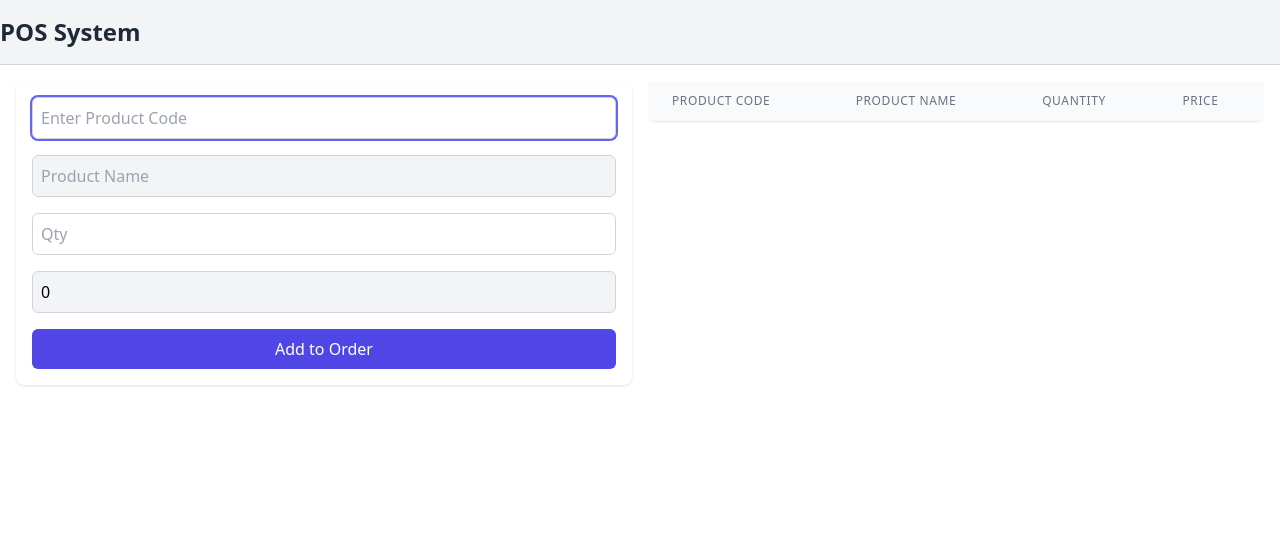
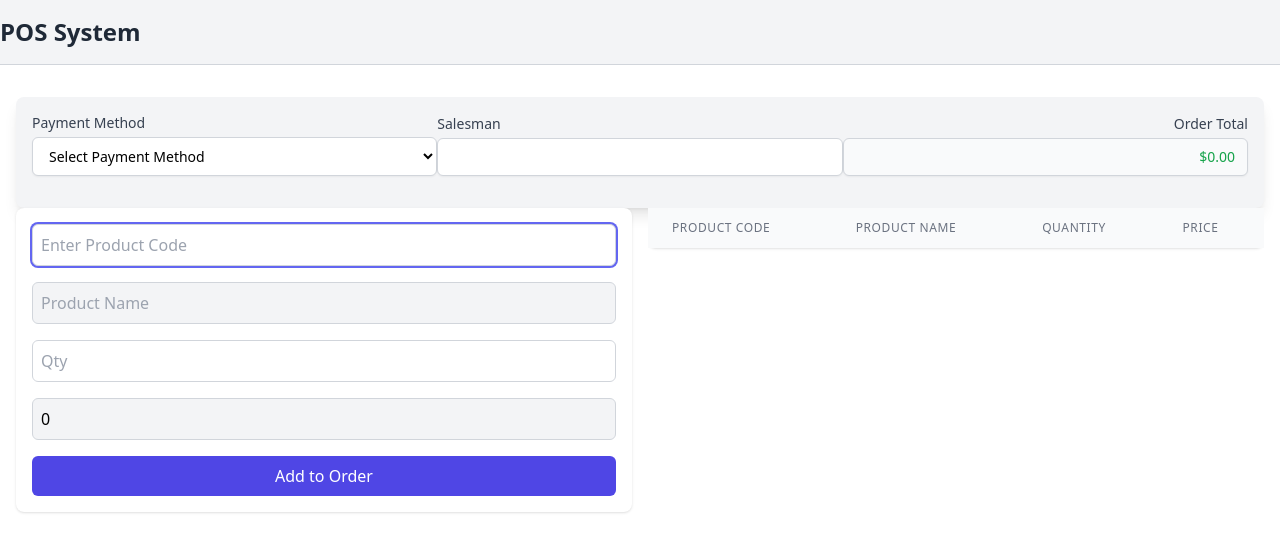
Before and after one commit to jamshidults/pos_app_django_svelte, a Svelte app in the folder pos-frontend/: page / in a window 1280 px wide. Shown: the top 552 px of the page. Built offline with nearby package versions, Linux system fonts and the light colour scheme.

Commit message:
[UPD] pos_frontend: order total and payment method added

```diff
--- a/pos-frontend/src/App.svelte
+++ b/pos-frontend/src/App.svelte
@@ -3,15 +3,20 @@
   import Header from './components/Header.svelte';
   import ProductEntryForm from './components/ProductEntryForm.svelte';
   import OrderDetails from './components/OrderDetails.svelte';
+  import OrderFooter from './components/OrderFooter.svelte';
   import axios from 'axios';
 
-  let items = [
-    { product_code: 2125, product_id: 2, product_name: "bra 750 ml", unit_qty: 1, qty_in_ltr: 0.750, price: 300 }
-  ];
+
   let orderItems = [];
   let editItem = null;
   let selectedOrderIndex = -1;
   let nextId = 1;
+  let paymentMethod = '';
+  let productFocus = false
+
+  let salesman = '';
+
+  $: orderTotal = orderItems.reduce((sum, item) => sum + (item.qty * item.price), 0);
 
   function addOrderItem(event) {
     const newItem = event.detail;
@@ -26,17 +31,21 @@
       orderItems = [...orderItems, { ...newItem, id: nextId++ }];
     }
     selectedOrderIndex = -1;
+
   }
 
   function handleKeydown(event) {
     if (event.key === 'ArrowUp' || event.key === 'ArrowDown' || event.key === 'PageDown') {
       event.preventDefault();
-      if (event.key === 'PageDown') {
+      if (event.key === 'PageDown' && orderItems.length >0) {
+
         saveOrder();
       }
       if (event.key === 'ArrowUp') {
+        console.log("arrow up and from App svelte");
         selectedOrderIndex = Math.max(0, selectedOrderIndex - 1);
       } else if (event.key === 'ArrowDown') {
+        console.log("arrow down and from App svelte");
         selectedOrderIndex = Math.min(orderItems.length - 1, selectedOrderIndex + 1);
       }
     } else if ((event.key === 'Delete' || event.key === 'd' || event.key === 'D') && selectedOrderIndex !== -1) {
@@ -50,7 +59,10 @@
   async function saveOrder() {
     try {
       const response = await axios.post('http://localhost:8000/api/orders/', {
-        order_details: orderItems
+        order_details: orderItems,
+        payment_method: paymentMethod,
+        order_total: orderTotal,
+        salesman: salesman
       });
       printReceipt(response.data);
       resetOrderLines();
@@ -58,6 +70,8 @@
       console.error('Error saving order:', error);
     }
   }
+
+
 
   function printReceipt(order) {
     // Generate receipt content
@@ -71,6 +85,9 @@
             <li>${detail.product_name} - ${detail.qty} x ${detail.price}</li>
           `).join('')}
         </ul>
+        <p>Payment Method: ${order.payment_method}</p>
+        <p>Order Total: ${order.order_total}</p>
+        <p>Salesman: ${order.salesman}</p>
       </div>
     `;
 
@@ -94,11 +111,13 @@
 
   function resetOrderLines() {
     orderItems = [];
+    orderTotal = 0;
   }
 
   function deleteOrderLine(index) {
     orderItems = orderItems.filter((_, i) => i !== index);
     selectedOrderIndex = -1;
+
   }
 
   function editOrderLine(index) {
@@ -113,10 +132,14 @@
 
 <Header />
 <main tabindex="0" role="application" aria-label="POS Application" class="container mx-auto p-4">
+<div>
+    <OrderFooter bind:paymentMethod bind:orderTotal bind:salesman />
+  <div>
   <div class="grid grid-cols-1 md:grid-cols-2 gap-4">
-    <ProductEntryForm {items} on:addItem={addOrderItem} {editItem} />
+    <ProductEntryForm {editItem} on:addItem={addOrderItem}  />
     <OrderDetails {orderItems} {selectedOrderIndex} on:select={event => selectedOrderIndex = event.detail} />
   </div>
+
 </main>
 
 <style>
--- /dev/null
+++ b/pos-frontend/src/components/OrderFooter.svelte
@@ -0,0 +1,29 @@
+<script>
+  export let paymentMethod = 'cash';
+  export let orderTotal = 0;
+  export let salesman = 'jamshid';
+</script>
+
+<div class="bg-gray-100 p-4 mt-4 rounded-lg shadow-lg">
+  <div class="flex justify-between items-center mb-4">
+    <div class="w-1/3">
+      <label for="paymentMethod" class="block text-sm font-medium text-gray-700">Payment Method</label>
+      <select id="paymentMethod" bind:value={paymentMethod} class="mt-1 block w-full py-2 px-3 border border-gray-300 bg-white rounded-md shadow-sm focus:outline-none focus:ring-indigo-500 focus:border-indigo-500 sm:text-sm">
+        <option value="">Select Payment Method</option>
+        <option value="cash">Cash</option>
+        <option value="card">Card</option>
+        <option value="upi">UPI</option>
+      </select>
+    </div>
+    <div class="w-1/3">
+      <label for="salesman" class="block text-sm font-medium text-gray-700">Salesman</label>
+      <input type="text" id="salesman" bind:value={salesman} class="mt-1 block w-full py-2 px-3 border border-gray-300 bg-white rounded-md shadow-sm focus:outline-none focus:ring-indigo-500 focus:border-indigo-500 sm:text-sm" />
+    </div>
+    <div class="w-1/3 text-right">
+      <label for="orderTotal" class="block text-sm font-medium text-gray-700">Order Total</label>
+      <div id="orderTotal" class="mt-1 block w-full py-2 px-3 border border-gray-300 bg-gray-50 rounded-md shadow-sm focus:outline-none focus:ring-indigo-500 focus:border-indigo-500 sm:text-sm text-green-600">
+        ${orderTotal.toFixed(2)}
+      </div>
+    </div>
+  </div>
+</div>
--- /dev/null
+++ b/pos-frontend/src/components/OrderTotal.svelte
@@ -0,0 +1,16 @@
+<script>
+  export let orderItems = [];
+  $: total = orderItems.reduce((sum, item) => sum + (item.qty * item.price), 0);
+</script>
+
+<div class="order-total border p-4 rounded-lg shadow-md bg-white">
+  <h3 class="text-xl font-semibold mb-4">Order Total</h3>
+  <p class="text-lg">${total.toFixed(2)}</p>
+</div>
+
+<style>
+  .order-total {
+    max-width: 400px;
+    margin: auto;
+  }
+</style>
--- /dev/null
+++ b/pos-frontend/src/components/PaymentMethod.svelte
@@ -0,0 +1,35 @@
+<script>
+  import { createEventDispatcher } from 'svelte';
+  const dispatch = createEventDispatcher();
+
+  export let paymentMethod = "cash";
+  export let salesman = "";
+
+  function handlePaymentMethodChange(event) {
+    paymentMethod = event.target.value;
+    dispatch('paymentMethodChange', paymentMethod);
+  }
+
+  function handleSalesmanChange(event) {
+    salesman = event.target.value;
+    dispatch('salesmanChange', salesman);
+  }
+</script>
+
+<div class="payment-method border p-4 rounded-lg shadow-md bg-white">
+  <h3 class="text-xl font-semibold mb-4">Payment Method</h3>
+  <select bind:value={paymentMethod} on:change={handlePaymentMethodChange} class="border rounded p-2 w-full mb-4">
+    <option value="cash">Cash</option>
+    <option value="card">Card</option>
+    <option value="upi">UPI</option>
+  </select>
+  <h3 class="text-xl font-semibold mb-4">Salesman</h3>
+  <input type="text" bind:value={salesman} on:change={handleSalesmanChange} class="border rounded p-2 w-full mb-4">
+</div>
+
+<style>
+  .payment-method {
+    max-width: 400px;
+    margin: auto;
+  }
+</style>
--- a/pos-frontend/src/components/ProductEntryForm.svelte
+++ b/pos-frontend/src/components/ProductEntryForm.svelte
@@ -1,8 +1,9 @@
 <script>
   import { createEventDispatcher, onMount } from 'svelte';
   import axios from 'axios';
-  export let items = [];
+
   export let editItem = null;
+
   let productCode = '';
   let product = null;
   let qty = '';
@@ -22,6 +23,9 @@
   $: if (editItem) {
     populateForm(editItem);
   }
+
+
+
 
   async function populateForm(item) {
     productCode = item.product_code;
@@ -68,8 +72,9 @@
       } else if (document.activeElement === qtyInput) {
         addProduct();
       }
-    } else if (event.key === 'ArrowUp' || event.key === 'ArrowDown') {
-      productCodeInput.blur();
+    } else if (event.key === 'ArrowUp' ) {
+      console.log("arrow up and arrow down from productForm");
+       productCodeInput.focus();
     }
   }
 </script>
```
Also changed, not shown: 1 other file (tests, documents, lock files or other folders).
